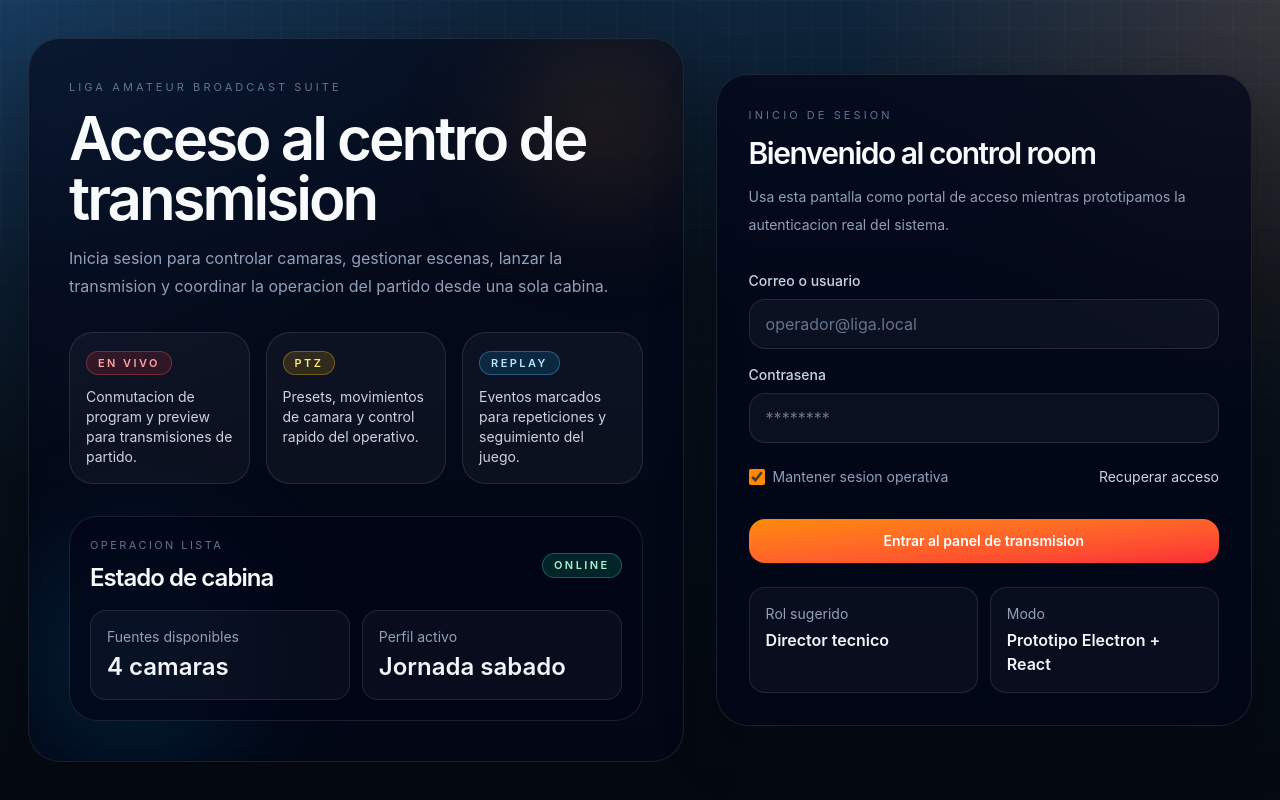
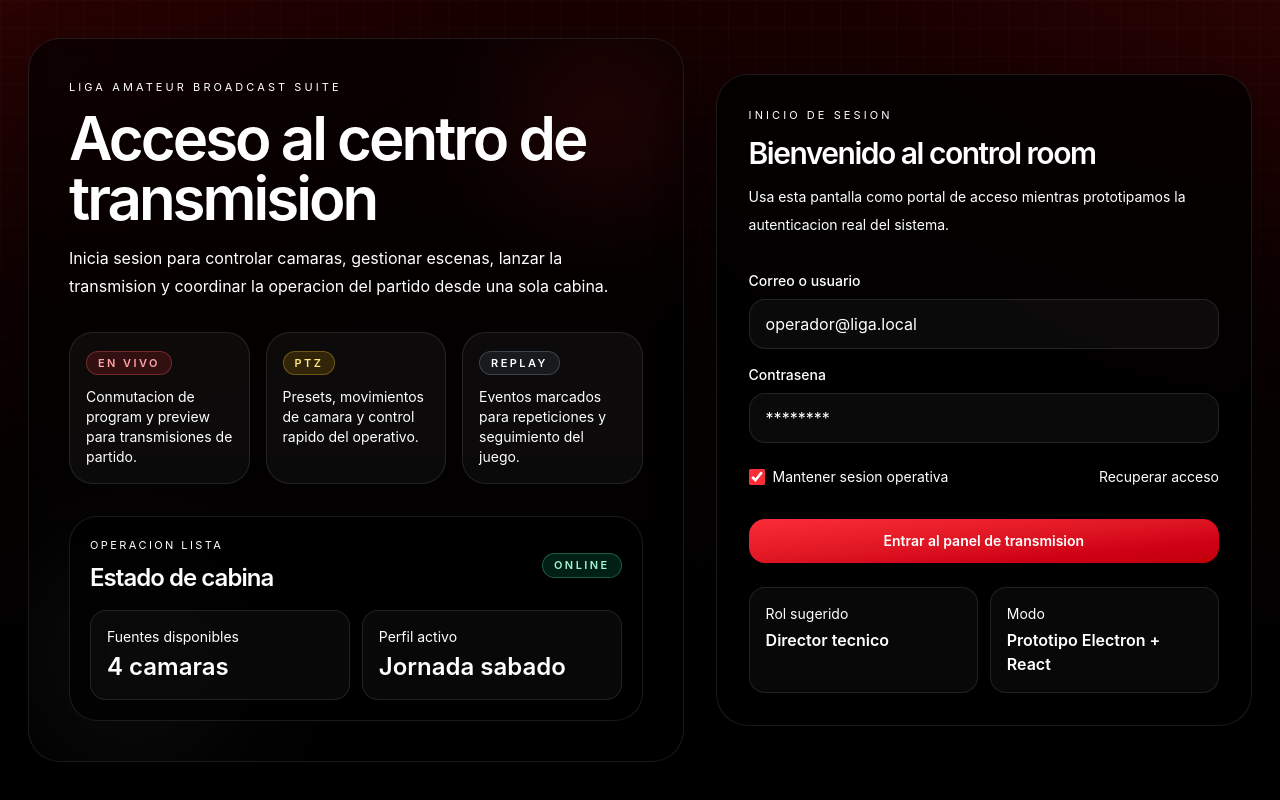
Before and after one commit to LeaGaj04/App-Streaming, a React (Vite) app in the folder app-streaming/: page /CamaraConfig in a window 1280 px wide. Built offline with nearby package versions, Linux system fonts and the light colour scheme.

Commit message:
Actualizacion de colores
cambio en los colores de agregar camara login menu perfil y camaras

```diff
--- a/app-streaming/src/components/sidebar.jsx
+++ b/app-streaming/src/components/sidebar.jsx
@@ -4,7 +4,7 @@ function joinClasses(...classes) {
 
 function Sidebar({ children }) {
   return (
-    <aside className="w-full max-w-[280px] shrink-0 rounded-[28px] border border-white/10 bg-slate-950/80 p-4 shadow-[0_20px_60px_rgba(0,0,0,0.28)] backdrop-blur">
+    <aside className="w-full max-w-[280px] shrink-0 rounded-[28px] border border-white/10 bg-black/80 p-4 shadow-[0_20px_60px_rgba(0,0,0,0.28)] backdrop-blur">
       <div className="flex h-full flex-col gap-4">{children}</div>
     </aside>
   )
@@ -26,7 +26,7 @@ function SidebarItem({ children, href = '#', active = false }) {
   return (
     <a
       className={joinClasses(
-        'flex items-center gap-3 rounded-2xl px-3 py-3 text-sm text-slate-300 transition hover:bg-white/[0.06] hover:text-white',
+        'flex items-center gap-3 rounded-2xl px-3 py-3 text-sm text-white transition hover:bg-white/[0.06] hover:text-white',
         active && 'bg-white/[0.08] text-white ring-1 ring-inset ring-white/10',
       )}
       href={href}
--- a/app-streaming/src/login.jsx
+++ b/app-streaming/src/login.jsx
@@ -1,21 +1,21 @@
 function Login({ onLogin }) {
   return (
-    <div className="min-h-screen bg-[radial-gradient(circle_at_top_left,rgba(48,124,199,0.24),transparent_32%),radial-gradient(circle_at_top_right,rgba(255,137,61,0.16),transparent_28%),linear-gradient(180deg,#10263d,#07111c_35%,#050a12_100%)] text-slate-200">
+    <div className="min-h-screen bg-[radial-gradient(circle_at_top_left,rgba(185,28,28,0.1),transparent_32%),radial-gradient(circle_at_top_right,rgba(220,38,38,0.08),transparent_28%),linear-gradient(180deg,#1a0000,#080000_35%,#000000_100%)] text-white">
       <div className="pointer-events-none fixed inset-0 bg-[linear-gradient(rgba(255,255,255,0.025)_1px,transparent_1px),linear-gradient(90deg,rgba(255,255,255,0.025)_1px,transparent_1px)] bg-[size:28px_28px] [mask-image:linear-gradient(180deg,rgba(0,0,0,0.85),transparent)]" />
 
       <div className="mx-auto grid min-h-screen w-full max-w-[1440px] items-center gap-8 px-4 py-6 sm:px-6 xl:grid-cols-[1.1fr_0.9fr] xl:px-7">
-        <section className="relative overflow-hidden rounded-[32px] border border-white/10 bg-slate-950/60 p-6 shadow-[0_20px_60px_rgba(0,0,0,0.28)] backdrop-blur sm:p-8 xl:p-10">
-          <div className="absolute right-0 top-0 h-40 w-40 rounded-full bg-orange-400/15 blur-3xl" />
-          <div className="absolute bottom-0 left-0 h-52 w-52 rounded-full bg-sky-400/15 blur-3xl" />
+        <section className="relative overflow-hidden rounded-[32px] border border-white/10 bg-black/60 p-6 shadow-[0_20px_60px_rgba(0,0,0,0.28)] backdrop-blur sm:p-8 xl:p-10">
+          <div className="absolute right-0 top-0 h-40 w-40 rounded-full bg-red-500/15 blur-3xl" />
+          <div className="absolute bottom-0 left-0 h-52 w-52 rounded-full bg-white/5 blur-3xl" />
 
           <div className="relative">
-            <p className="mb-3 text-[11px] uppercase tracking-[0.28em] text-slate-500">
+            <p className="mb-3 text-[11px] uppercase tracking-[0.28em] text-white">
               Liga amateur broadcast suite
             </p>
-            <h1 className="max-w-xl text-4xl font-semibold tracking-[-0.05em] text-slate-50 sm:text-5xl xl:text-6xl">
+            <h1 className="max-w-xl text-4xl font-semibold tracking-[-0.05em] text-white sm:text-5xl xl:text-6xl">
               Acceso al centro de transmision
             </h1>
-            <p className="mt-4 max-w-2xl text-sm leading-7 text-slate-400 sm:text-base">
+            <p className="mt-4 max-w-2xl text-sm leading-7 text-white sm:text-base">
               Inicia sesion para controlar camaras, gestionar escenas, lanzar
               la transmision y coordinar la operacion del partido desde una sola
               cabina.
@@ -26,7 +26,7 @@ function Login({ onLogin }) {
                 <span className="mb-3 inline-flex rounded-full bg-red-500/15 px-3 py-1 text-[11px] font-semibold uppercase tracking-[0.22em] text-red-300 ring-1 ring-inset ring-red-400/30">
                   En vivo
                 </span>
-                <p className="text-sm text-slate-300">
+                <p className="text-sm text-white">
                   Conmutacion de program y preview para transmisiones de
                   partido.
                 </p>
@@ -36,28 +36,28 @@ function Login({ onLogin }) {
                 <span className="mb-3 inline-flex rounded-full bg-amber-400/15 px-3 py-1 text-[11px] font-semibold uppercase tracking-[0.22em] text-amber-200 ring-1 ring-inset ring-amber-300/30">
                   PTZ
                 </span>
-                <p className="text-sm text-slate-300">
+                <p className="text-sm text-white">
                   Presets, movimientos de camara y control rapido del operativo.
                 </p>
               </div>
 
               <div className="rounded-3xl border border-white/10 bg-white/[0.04] p-4">
-                <span className="mb-3 inline-flex rounded-full bg-sky-500/15 px-3 py-1 text-[11px] font-semibold uppercase tracking-[0.22em] text-sky-200 ring-1 ring-inset ring-sky-300/30">
+                <span className="mb-3 inline-flex rounded-full bg-slate-500/15 px-3 py-1 text-[11px] font-semibold uppercase tracking-[0.22em] text-white ring-1 ring-inset ring-slate-400/30">
                   Replay
                 </span>
-                <p className="text-sm text-slate-300">
+                <p className="text-sm text-white">
                   Eventos marcados para repeticiones y seguimiento del juego.
                 </p>
               </div>
             </div>
 
-            <div className="mt-8 rounded-[28px] border border-white/10 bg-slate-950/70 p-5">
+            <div className="mt-8 rounded-[28px] border border-white/10 bg-black/70 p-5">
               <div className="mb-4 flex items-center justify-between gap-3">
                 <div>
-                  <p className="text-[11px] uppercase tracking-[0.22em] text-slate-500">
+                  <p className="text-[11px] uppercase tracking-[0.22em] text-white">
                     Operacion lista
                   </p>
-                  <h2 className="mt-2 text-2xl font-semibold tracking-[-0.04em] text-slate-50">
+                  <h2 className="mt-2 text-2xl font-semibold tracking-[-0.04em] text-white">
                     Estado de cabina
                   </h2>
                 </div>
@@ -68,14 +68,14 @@ function Login({ onLogin }) {
 
               <div className="grid gap-3 sm:grid-cols-2">
                 <div className="rounded-2xl border border-white/10 bg-white/[0.03] p-4">
-                  <p className="text-sm text-slate-400">Fuentes disponibles</p>
-                  <strong className="mt-1 block text-2xl font-semibold text-slate-100">
+                  <p className="text-sm text-white">Fuentes disponibles</p>
+                  <strong className="mt-1 block text-2xl font-semibold text-white">
                     4 camaras
                   </strong>
                 </div>
                 <div className="rounded-2xl border border-white/10 bg-white/[0.03] p-4">
-                  <p className="text-sm text-slate-400">Perfil activo</p>
-                  <strong className="mt-1 block text-2xl font-semibold text-slate-100">
+                  <p className="text-sm text-white">Perfil activo</p>
+                  <strong className="mt-1 block text-2xl font-semibold text-white">
                     Jornada sabado
                   </strong>
                 </div>
@@ -84,15 +84,15 @@ function Login({ onLogin }) {
           </div>
         </section>
 
-        <section className="rounded-[32px] border border-white/10 bg-slate-950/75 p-6 shadow-[0_20px_60px_rgba(0,0,0,0.28)] backdrop-blur sm:p-8">
+        <section className="rounded-[32px] border border-white/10 bg-black/75 p-6 shadow-[0_20px_60px_rgba(0,0,0,0.28)] backdrop-blur sm:p-8">
           <div className="mb-8">
-            <p className="mb-3 text-[11px] uppercase tracking-[0.28em] text-slate-500">
+            <p className="mb-3 text-[11px] uppercase tracking-[0.28em] text-white">
               Inicio de sesion
             </p>
-            <h2 className="text-3xl font-semibold tracking-[-0.05em] text-slate-50">
+            <h2 className="text-3xl font-semibold tracking-[-0.05em] text-white">
               Bienvenido al control room
             </h2>
-            <p className="mt-3 text-sm leading-7 text-slate-400">
+            <p className="mt-3 text-sm leading-7 text-white">
               Usa esta pantalla como portal de acceso mientras prototipamos la
               autenticacion real del sistema.
             </p>
@@ -106,38 +106,38 @@ function Login({ onLogin }) {
             }}
           >
             <label className="grid gap-2">
-              <span className="text-sm font-medium text-slate-300">
+              <span className="text-sm font-medium text-white">
                 Correo o usuario
               </span>
               <input
-                className="rounded-2xl border border-white/10 bg-white/[0.04] px-4 py-3 text-slate-100 outline-none transition placeholder:text-slate-500 focus:border-orange-300/50 focus:bg-white/[0.06]"
+                className="rounded-2xl border border-white/10 bg-white/[0.04] px-4 py-3 text-white outline-none transition placeholder:text-white focus:border-red-400/50 focus:bg-white/[0.06]"
                 type="text"
                 placeholder="operador@liga.local"
               />
             </label>
 
             <label className="grid gap-2">
-              <span className="text-sm font-medium text-slate-300">
+              <span className="text-sm font-medium text-white">
                 Contrasena
               </span>
               <input
-                className="rounded-2xl border border-white/10 bg-white/[0.04] px-4 py-3 text-slate-100 outline-none transition placeholder:text-slate-500 focus:border-orange-300/50 focus:bg-white/[0.06]"
+                className="rounded-2xl border border-white/10 bg-white/[0.04] px-4 py-3 text-white outline-none transition placeholder:text-white focus:border-red-400/50 focus:bg-white/[0.06]"
                 type="password"
                 placeholder="********"
               />
             </label>
 
-            <div className="mt-2 flex items-center justify-between gap-3 text-sm text-slate-400">
+            <div className="mt-2 flex items-center justify-between gap-3 text-sm text-white">
               <label className="flex items-center gap-2">
                 <input
-                  className="h-4 w-4 rounded border-white/10 bg-white/5 accent-orange-400"
+                  className="h-4 w-4 rounded border-white/10 bg-white/5 accent-red-500"
                   type="checkbox"
                   defaultChecked
                 />
                 Mantener sesion operativa
               </label>
               <button
-                className="text-slate-300 transition hover:text-white"
+                className="text-white transition hover:text-white"
                 type="button"
               >
                 Recuperar acceso
@@ -145,7 +145,7 @@ function Login({ onLogin }) {
             </div>
 
             <button
-              className="mt-4 rounded-2xl bg-linear-to-br from-orange-400 to-red-500 px-4 py-3 text-sm font-semibold text-white transition hover:scale-102 hover:-translate-y-0.5"
+              className="mt-4 rounded-2xl bg-linear-to-br from-red-500 to-red-700 px-4 py-3 text-sm font-semibold text-white transition hover:scale-102 hover:-translate-y-0.5"
               type="submit"
             >
               Entrar al panel de transmision
@@ -154,14 +154,14 @@ function Login({ onLogin }) {
 
           <div className="mt-6 grid gap-3 sm:grid-cols-2">
             <div className="rounded-2xl border border-white/10 bg-white/[0.03] p-4">
-              <p className="text-sm text-slate-400">Rol sugerido</p>
-              <strong className="mt-1 block text-base font-semibold text-slate-100">
+              <p className="text-sm text-white">Rol sugerido</p>
+              <strong className="mt-1 block text-base font-semibold text-white">
                 Director tecnico
               </strong>
             </div>
             <div className="rounded-2xl border border-white/10 bg-white/[0.03] p-4">
-              <p className="text-sm text-slate-400">Modo</p>
-              <strong className="mt-1 block text-base font-semibold text-slate-100">
+              <p className="text-sm text-white">Modo</p>
+              <strong className="mt-1 block text-base font-semibold text-white">
                 Prototipo Electron + React
               </strong>
             </div>
```
Also changed, not shown: app-streaming/src/App.jsx (+63 -63 lines), app-streaming/src/addCam.jsx (+6 -6 lines).
